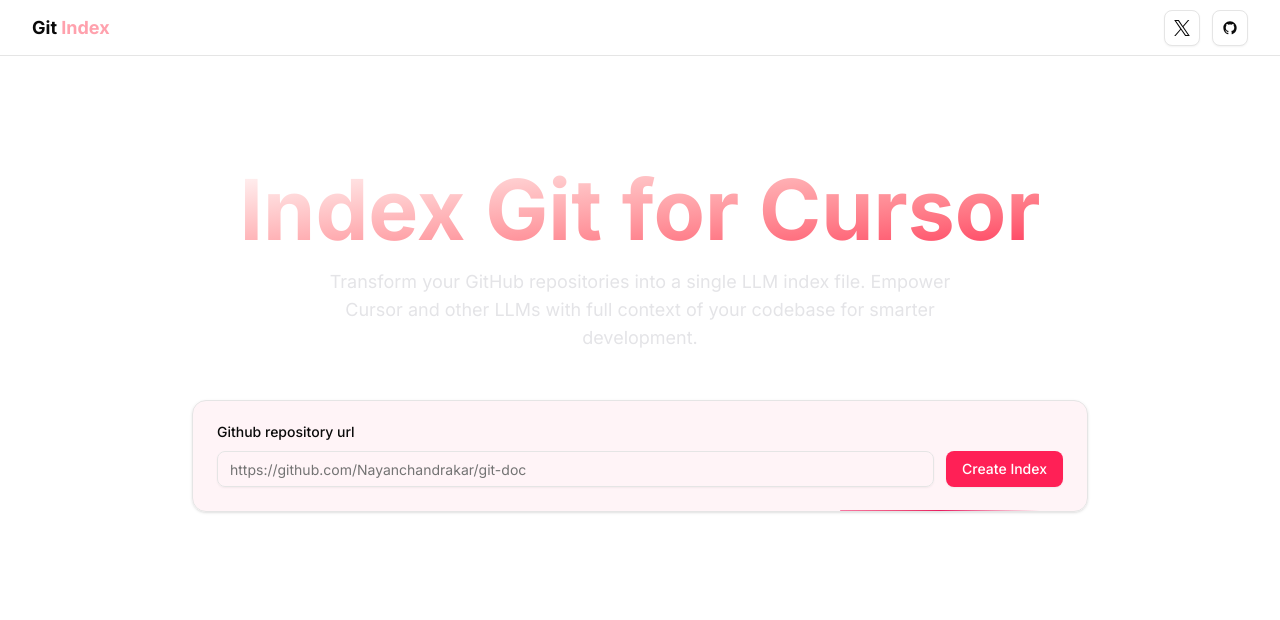
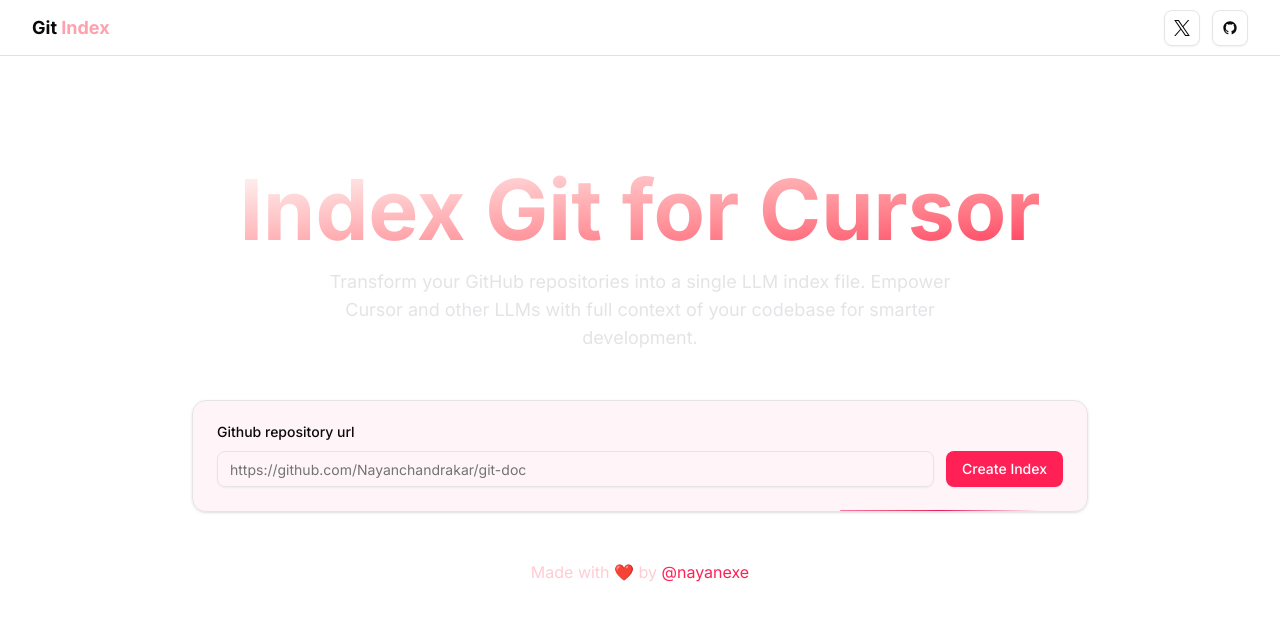
Before and after one commit to Nayanchandrakar/git-doc, a Next.js app: page / in a window 1280 px wide. Shown: the top 620 px of the page. Built offline with nearby package versions, Linux system fonts and the light colour scheme.

Commit message:
chore: home page complete

```diff
--- a/app/layout.tsx
+++ b/app/layout.tsx
@@ -1,3 +1,4 @@
+import { Footer } from "@/components/global/footer"
 import { Navbar } from "@/components/navbar"
 import { ThemeProvider } from "@/components/providers/theme-provider"
 import "@/style/globals.css"
@@ -29,6 +30,7 @@
         >
           <Navbar />
           {children}
+          <Footer />
         </ThemeProvider>
       </body>
     </html>
--- a/components/forms/pages/home/create-index-form.tsx
+++ b/components/forms/pages/home/create-index-form.tsx
@@ -20,9 +20,11 @@
 } from "@/lib/schemas/git-clone-schema"
 
 import { zodResolver } from "@hookform/resolvers/zod"
+import { useRouter } from "next/navigation"
 import { useForm } from "react-hook-form"
 
 export function CreateGitIndexForm() {
+  const router = useRouter()
   const form = useForm<checkGithubRepoSchemaType>({
     resolver: zodResolver(checkGithubRepoSchema),
     defaultValues: { url: "" },
@@ -32,7 +34,8 @@
   })
 
   function onSubmit(values: checkGithubRepoSchemaType) {
-    console.log(values)
+    const { pathname } = new URL(values.url)
+    router.push(pathname)
   }
 
   return (
--- /dev/null
+++ b/components/global/footer.tsx
@@ -0,0 +1,19 @@
+import { configuration } from "@/lib/config"
+import Link from "next/link"
+
+export const Footer = () => {
+  return (
+    <footer className="mt-12">
+      <p className="text-center text-rose-200">
+        Made with ❤️ by{" "}
+        <Link
+          target="_blank"
+          href={configuration.social.x}
+          className="text-rose-500 hover:underline"
+        >
+          @nayanexe
+        </Link>
+      </p>
+    </footer>
+  )
+}
--- a/components/navbar/action-menu.tsx
+++ b/components/navbar/action-menu.tsx
@@ -10,7 +10,10 @@
       <Link
         href={configuration.social.x}
         target="_blank"
-        className={buttonVariants({ variant: "outline", size: "icon" })}
+        className={buttonVariants({
+          variant: "outline",
+          size: "icon",
+        })}
       >
         <Icons.X className="size-4 fill-current" aria-hidden="true" />
       </Link>
--- a/components/navbar/index.tsx
+++ b/components/navbar/index.tsx
@@ -4,7 +4,7 @@
 
 export const Navbar = () => {
   return (
-    <header className="border-b w-full h-14">
+    <header className="bg-background border-b border-rose-500/20 w-full h-14">
       <Container asChild className="flex items-center justify-between gap-5">
         <nav>
           <Logo />
```
